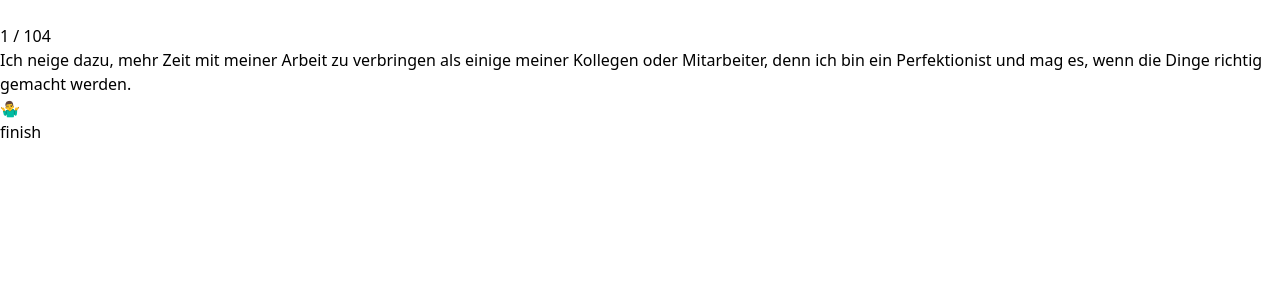
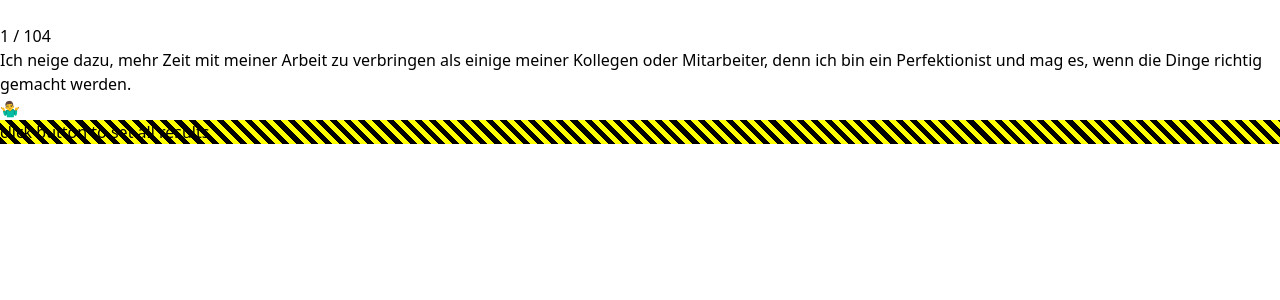
Before and after one commit to luxterful/social-character-survey, a Vue app in the folder packages/frontend/: page /me in a window 1280 px wide. Shown: the top 300 px of the page. Built offline with nearby package versions, Linux system fonts and the light colour scheme.

Commit message:
style dev button

```diff
--- /dev/null
+++ b/packages/frontend/src/components/DevelopmentFinishButton.vue
@@ -0,0 +1,16 @@
+<template>
+  <div
+    @click="$emit('click')"
+    class="dev-button cursor-pointer rounded-md overflow-hidden border border-black"
+  >
+    <div class="m-1 bg-yellow-200 p-1 rounded-md border border-black">
+      <slot></slot>
+    </div>
+  </div>
+</template>
+
+<style scoped>
+.dev-button {
+  background: repeating-linear-gradient(45deg, black, black 5px, yellow 5px, yellow 10px);
+}
+</style>
--- a/packages/frontend/src/components/QuestionnaireComponent.vue
+++ b/packages/frontend/src/components/QuestionnaireComponent.vue
@@ -4,6 +4,7 @@
 import { isDev, finish } from '@/utils/development'
 import { computed } from 'vue'
 import type { Questionnaire } from '@/types'
+import DevelopmentFinishButton from './DevelopmentFinishButton.vue'
 
 const props = defineProps<{ questions: Questionnaire; replaceName?: string }>()
 const emits = defineEmits<{ (e: 'lastQuestionAnswered', data: string): void }>()
@@ -81,7 +82,9 @@
       </button>
     </div>
     <div class="flex justify-center" v-if="isDev">
-      <button @click="clickFinish">finish</button>
+      <DevelopmentFinishButton @click="clickFinish"
+        >click button to set all results</DevelopmentFinishButton
+      >
     </div>
   </div>
 </template>
```
